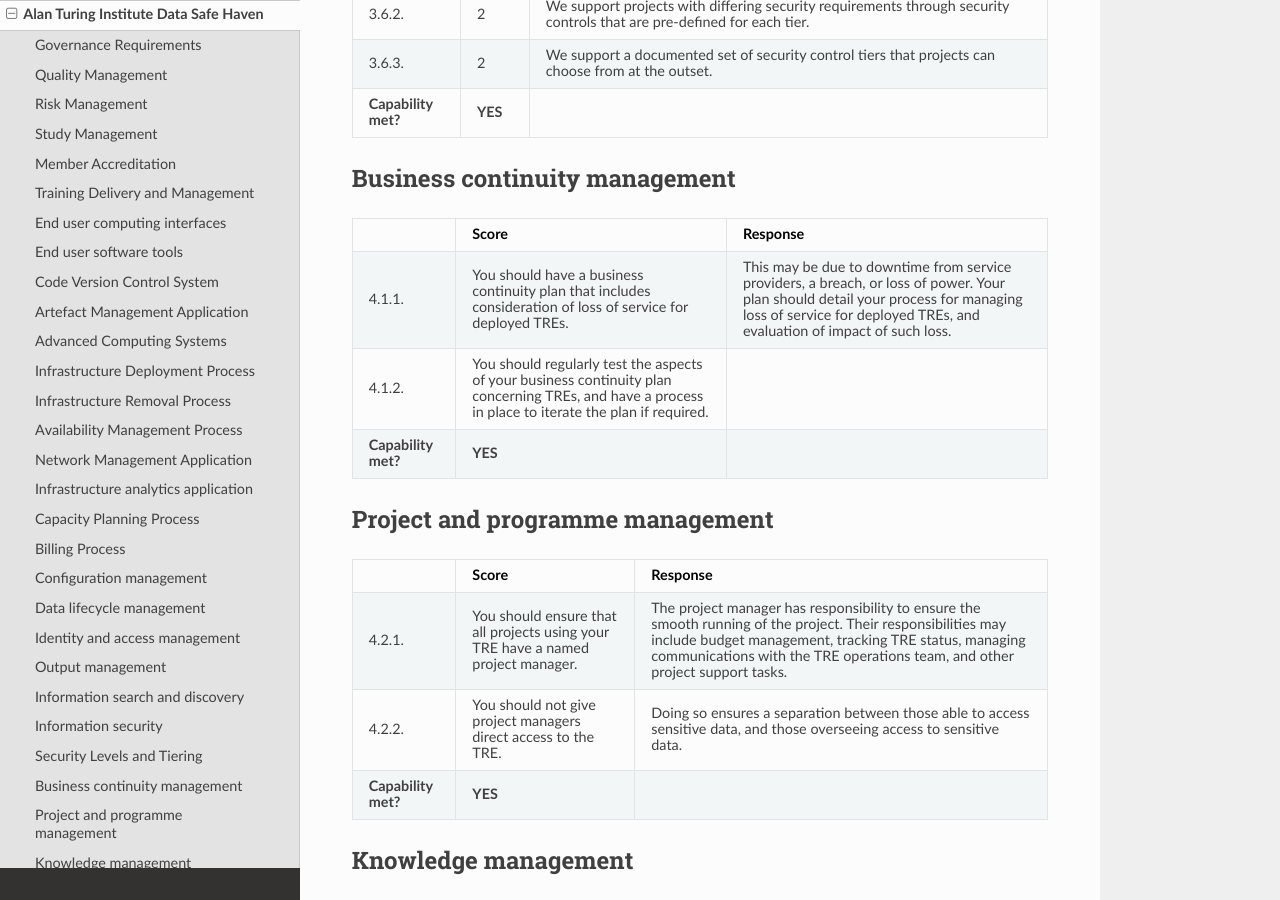
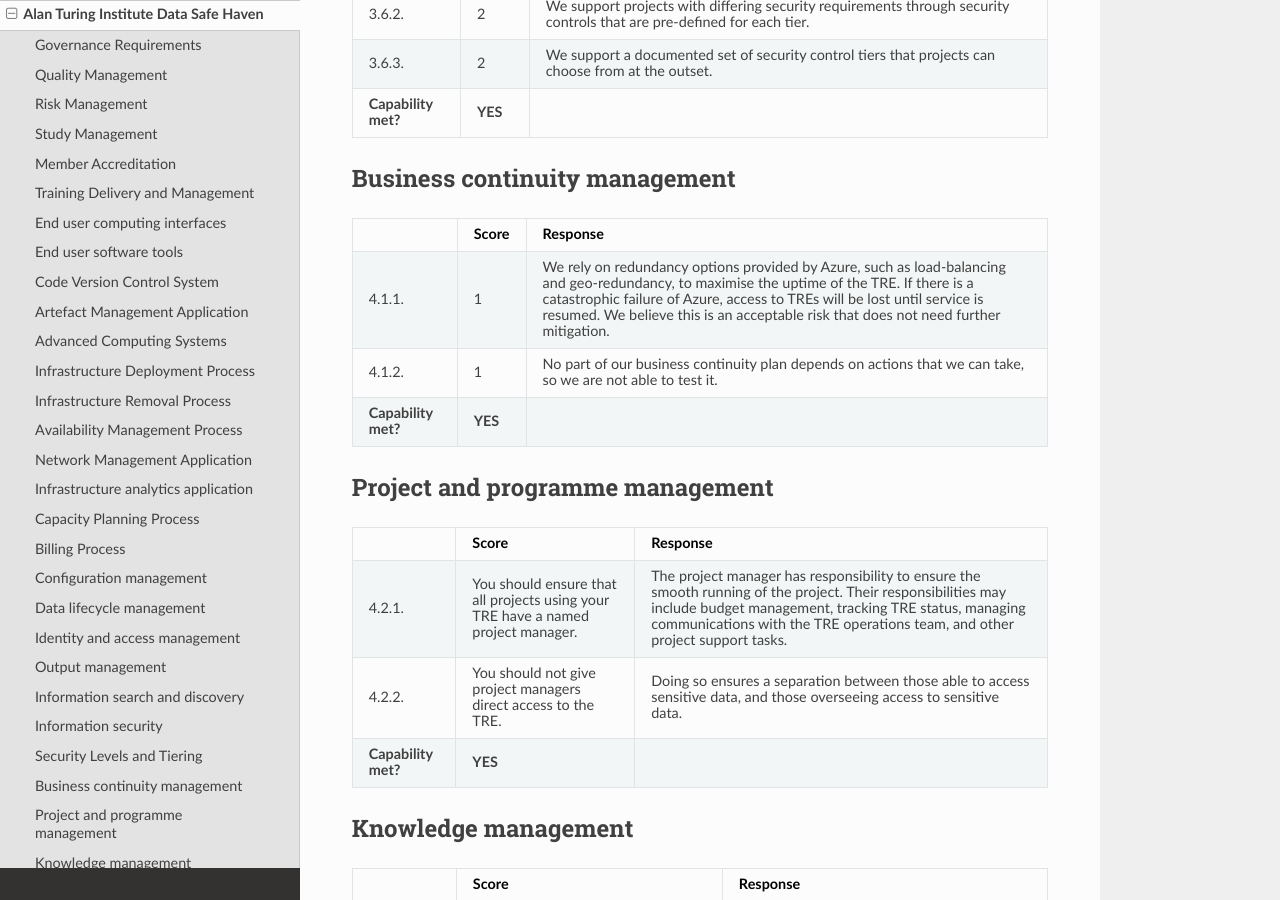
Before and after one commit to sa-tre/satre-specification, a Sphinx documentation site: the page built from docs/source/evaluations/alan_turing_institute.md, in a window 1280 px wide and 900 px high, scrolled down 19895 px. Built offline with Sphinx 7.4.7 and the Read the Docs theme 2.0.0, drawn with Linux system fonts in a browser that asks for light colours.

Commit message:
:sparkles: Add business continuity management
Co-authored-by: Ed Chalstrey <edwardchalstrey@gmail.com>
Co-authored-by: Matt Craddock <mcraddock@turing.ac.uk>
Co-authored-by: Jim Madge <jmadge@turing.ac.uk>
Co-authored-by: Hari Sood <hsood@turing.ac.uk>

```diff
--- a/docs/source/evaluations/alan_turing_institute.md
+++ b/docs/source/evaluations/alan_turing_institute.md
@@ -1013,11 +1013,13 @@
   - Score
   - Response
 * - 4.1.1.
-  - You should have a business continuity plan that includes consideration of loss of service for deployed TREs.
-  - This may be due to downtime from service providers, a breach, or loss of power. Your plan should detail your process for managing loss of service for deployed TREs, and evaluation of impact of such loss.
+  - 1
+  - We rely on redundancy options provided by Azure, such as load-balancing and geo-redundancy, to maximise the uptime of the TRE.
+    If there is a catastrophic failure of Azure, access to TREs will be lost until service is resumed.
+    We believe this is an acceptable risk that does not need further mitigation.
 * - 4.1.2.
-  - You should regularly test the aspects of your business continuity plan concerning TREs, and have a process in place to iterate the plan if required.
-  -
+  - 1
+  - No part of our business continuity plan depends on actions that we can take, so we are not able to test it.
 * - **Capability met?**
   - **YES**
   -
```
